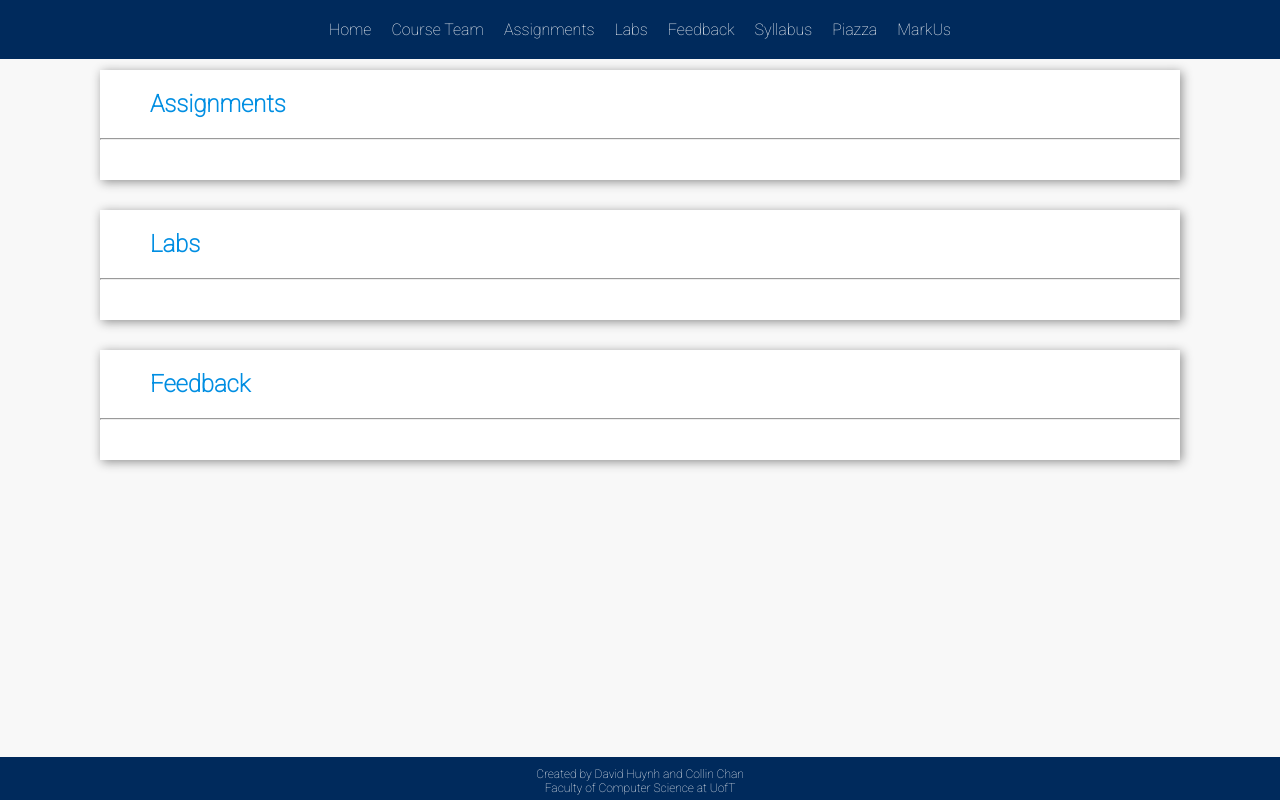
After one commit to David-Huynh/CourseWebsite, a Flask app: template templates/assignments.html in a window 1280 px wide. The commit adds this page. Run offline with Flask 2, Linux system fonts and the light colour scheme; the template is opened without the code that fills it, so the values that code supplies are empty.

Commit message:
Finished Home and Course Team Page and assignments

```diff
--- a/Question1.py
+++ b/Question1.py
@@ -2,9 +2,11 @@ from flask import Flask, render_template
 app = Flask(__name__)
 
 @app.route('/')
-def home():
-    return render_template("home.html")
-
+def index():
+    return render_template("index.html")
+@app.route('/assignments')
+def assignments():
+    return render_template("assignments.html")
 @app.route('/<username>')
 def generateResponse(username):
     digitFree = ''
--- /dev/null
+++ b/static/css/assignments.css
@@ -0,0 +1,21 @@
+/* Small Mobile Screen*/
+@media (min-width: 320px) {
+    .content{
+        padding:10px;
+        padding-top: 200px;
+    }
+}
+/*Medium Mobile Screen */
+@media (min-width: 375px) {
+    .content{
+        padding:10px;
+        padding-top: 120px;
+    }
+}
+/* Tablet Screen and Bigger */
+@media (min-width: 900px) {
+    .content{
+        padding:100px;
+        padding-top:70px;
+    }
+}
--- /dev/null
+++ b/static/css/card.css
@@ -0,0 +1,45 @@
+/* Shared Card Styling*/
+.card{
+    display: flex;
+    flex-direction: column;
+    justify-content: flex-start;
+    align-items: stretch;
+    width: 100%;
+    background-color: white;
+    margin-bottom: 30px;
+    box-shadow:  2px 2px 10px #8E8E8E;
+}
+.cardContent{
+    color:black;
+}
+.cardLinks{
+    padding: 0;
+    margin: 0;
+}
+.cardSection{
+    padding-bottom: 10px;
+}
+
+/* Small Mobile Screen*/
+@media (min-width: 320px) {
+    .cardTitle,
+    .cardContent{
+        padding-left: 10px;
+        padding-right: 10px;
+    }
+    .cardTitle{
+        font-size: 100%;
+    }
+}
+/* Tablet Screen and Bigger */
+@media (min-width: 900px) {
+    .cardTitle,
+    .cardContent{
+        padding-left: 50px;
+        padding-top: 20px;
+        padding-bottom: 20px;
+    }
+    .cardTitle{
+        font-size: x-large;
+    }
+}
--- /dev/null
+++ b/static/css/template.css
@@ -0,0 +1,80 @@
+* {
+    margin: 0;
+    padding: 0;
+}
+html{
+    height: 100%;
+}
+body {
+    font-family:'Roboto', sans-serif;
+    font-size: 16px;
+    color: #008EE2;
+    background-color: #F8F8F8;
+    min-height: 100%;
+    display: grid;
+    grid-template-rows: 1fr auto;
+}
+/* Nav Bar Header*/
+header{
+    position: fixed;
+    top: 0;
+    width: 100%;
+}
+
+.container{
+    justify-content: space-around;
+    align-items: stretch;
+    flex-wrap: nowrap;
+    padding: 0;
+    margin: 0;
+    background-color: #002a5c;
+    display: flex;
+}
+nav{
+    display: flex;
+    align-items: stretch;
+}
+.desktopList{
+    display: flex;
+    flex-wrap: wrap;
+    justify-content: center;
+    align-items: stretch;
+    list-style: none;
+}
+li{
+    padding: 5px;
+    display: block;
+}
+li:hover{
+    background-color: #2D3B45;
+}
+.container li a{
+    color: white;
+    text-decoration: none;
+    display: block;
+    padding: 15px 5px;
+}
+/* Footer */
+footer{
+    grid-row-start: 2;
+    grid-row-end: 3;
+    display: flex;
+    justify-content: center;
+    flex-direction: column;
+    flex-wrap: wrap;
+    align-items: center;
+
+    color: white;
+    background-color: #002a5c;
+    font-size: 12px;
+
+    padding-top: 10px;
+    padding-bottom: 5px;
+}
+footer a{
+    color: white;
+    text-decoration: none;
+}
+li a:hover{
+    background-color: #2D3B45;
+}
--- /dev/null
+++ b/templates/assignments.html
@@ -0,0 +1,44 @@
+<!DOCTYPE html>
+<html lang="en" dir="ltr">
+    <head>
+        <meta name="viewport" content="width=device-width, initial-scale=1" charset="utf-8">
+        <title>Home</title>
+        <link rel="stylesheet" href="{{url_for('static', filename ='css/assignments.css')}}">
+        <link rel="stylesheet" href="{{url_for('static', filename ='css/card.css')}}">
+    </head>
+    <body>
+        {% extends "template.html" %}
+        {% block content %}
+        <div class="content">
+            <div class="card">
+                <h1 class="cardTitle">
+                    Assignments
+                </h1>
+                <hr/>
+                <div class="cardContent">
+                </div>
+            </div>
+            <div class="card">
+                <h1 class="cardTitle">
+                    <a name="#labs">
+                        Labs
+                    </a>
+                </h1>
+                <hr/>
+                <div class="cardContent">
+                </div>
+            </div>
+            <div class="card">
+                <h1 class="cardTitle">
+                    <a name="#feedback">
+                        Feedback
+                    </a>
+                </h1>
+                <hr/>
+                <div class="cardContent">
+                </div>
+            </div>
+        </div>
+        {% endblock %}
+    </body>
+</html>
--- a/templates/template.html
+++ b/templates/template.html
@@ -1,16 +1,25 @@
 <!DOCTYPE html>
 <html lang="en" dir="ltr">
     <head>
-        <meta charset="utf-8">
+        <meta name="viewport" content="width=device-width, initial-scale=1" charset="utf-8">
         <title>Parent Template</title>
         <link rel="stylesheet" href="{{url_for('static', filename ='css/template.css')}}">
+        <link rel="preconnect" href="https://fonts.gstatic.com">
+        <link href="https://fonts.googleapis.com/css2?family=Roboto:wght@100&display=swap" rel="stylesheet">
     </head>
     <body>
         <header>
-            <div>
+            <div class="container">
                 <nav>
-                    <ul>
-                        <li><a href="{{url_for('home')}}">Home</a></li>
+                    <ul class="desktopList">
+                        <li><a href="{{url_for('index')}}">Home</a></li>
+                        <li><a href="{{url_for('index')}}#courseTeam">Course Team</a></li>
+                        <li><a href="{{url_for('assignments')}}">Assignments</a></li>
+                        <li><a href="{{url_for('assignments')}}#labs">Labs</a></li>
+                        <li><a href="{{url_for('assignments')}}#feedback">Feedback</a></li>
+                        <li><a href="">Syllabus</a></li>
+                        <li><a href="http://piazza.com/utoronto.ca/winter2021/cscb63h3slec01/home" target="_blank">Piazza</a></li>
+                        <li><a href="https://markus.utsc.utoronto.ca/cscb63w21" target="_blank">MarkUs</a></li>
                     </ul>
                 </nav>
             </div>
@@ -19,5 +28,9 @@
         {%block content%}
         {%endblock%}
 
+        <footer>
+            Created by David Huynh and Collin Chan
+            <a href="https://www.utsc.utoronto.ca/cms/faculty-of-computer-science" target="_blank">Faculty of Computer Science at UofT</a>
+        </footer>
     </body>
 </html>
```
Also changed, not shown: static/css/index.css (added, +53 -0 lines), templates/home.html (deleted, +0 -15 lines), templates/index.html (added, +94 -0 lines), static/template.css (deleted).
